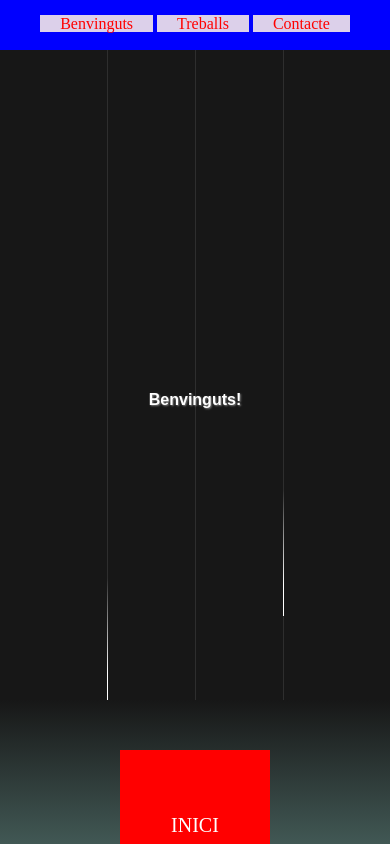
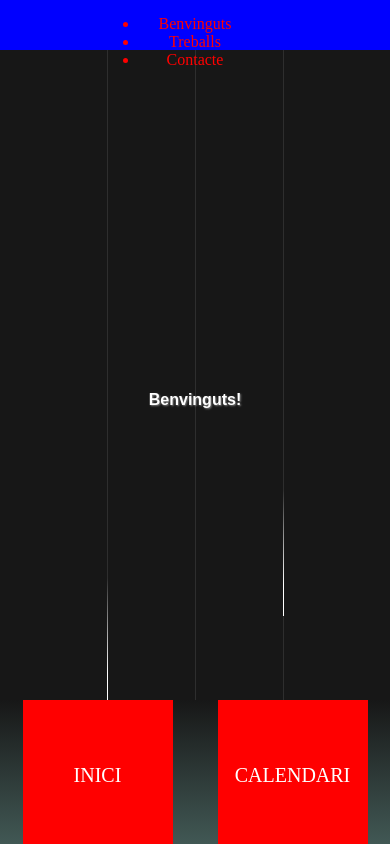
Before and after one commit to aaguilar-ifp/MP08, a plain HTML site: page index.html in a window 390 px wide. Drawn offline with Linux system fonts and the light colour scheme; a web font is replaced by a local one.

Commit message:
dijous30005

```diff
--- a/css/style.css
+++ b/css/style.css
@@ -127,7 +127,7 @@ h1 {
   background: linear-gradient(#171717, #93d6cb, #dcd0ea);
 }
 .p2 ul {
-  width: 960px;
+  width: 100%; /* Aseguramos que el contenedor ocupe todo el ancho */
   height: auto;
   margin: 0 auto;
   padding-top: 50px;
@@ -136,19 +136,12 @@ h1 {
   display: flex;
   flex-wrap: wrap; /* Permite que los elementos se acomoden en varias líneas si es necesario */
   justify-content: center; /* Centra los elementos */
+  gap: 20px; /* Añadimos un pequeño espacio entre los cuadros */
 }
-nav li {
-  display: inline;
-  margin: auto;
-  background-color: #dcd0ea;
-}
-
 .p2 li {
   display: flex; /* Usamos flexbox para que los elementos se ajusten bien */
   justify-content: center;
   align-items: center;
-  margin: 50px;
-  text-align: center;
   width: 200px;
   height: 200px;
   font-size: 1.25rem;
@@ -206,6 +199,7 @@ a {
   }
   .p2 ul {
     width: 100%;
+    padding: 0 10px; /* Añadimos un pequeño relleno para evitar que los elementos lleguen hasta el borde */
   }
   .p2 li {
     width: 150px; /* Ajusta el tamaño de los cuadros */
```
